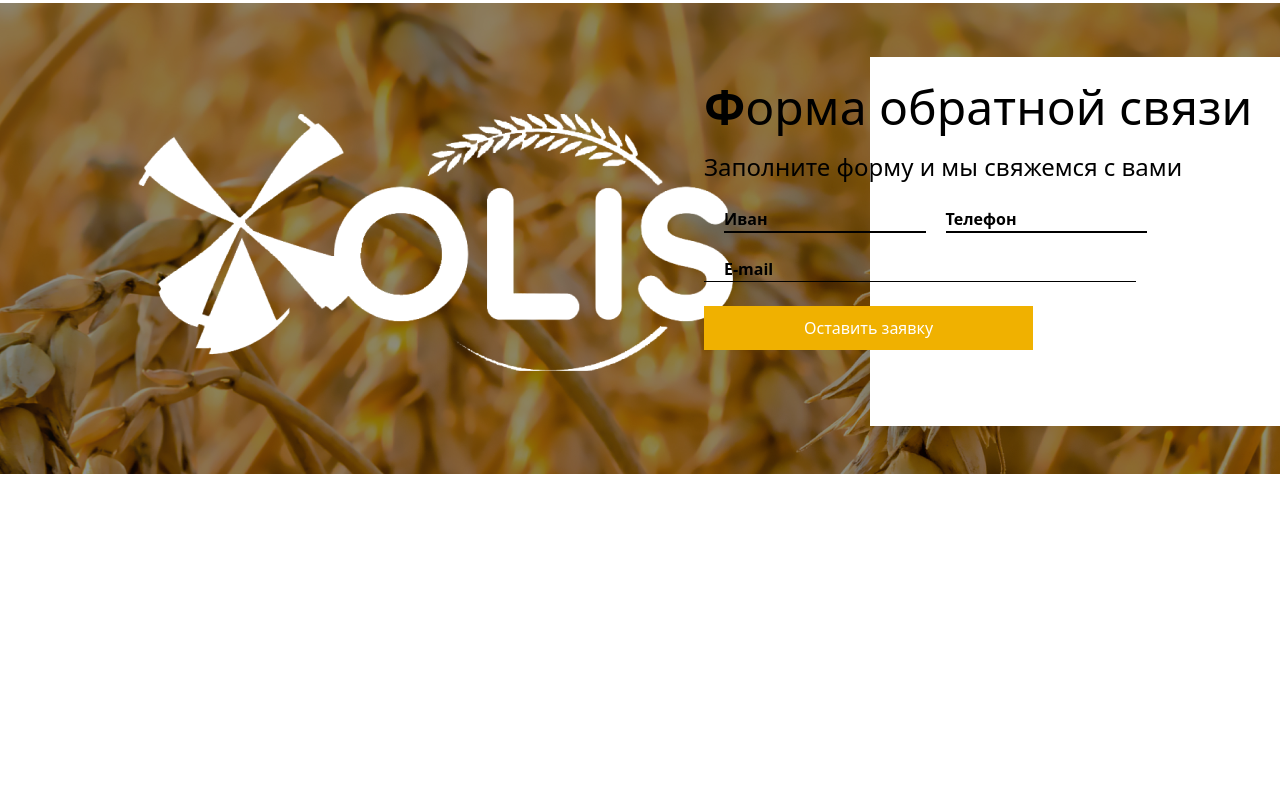
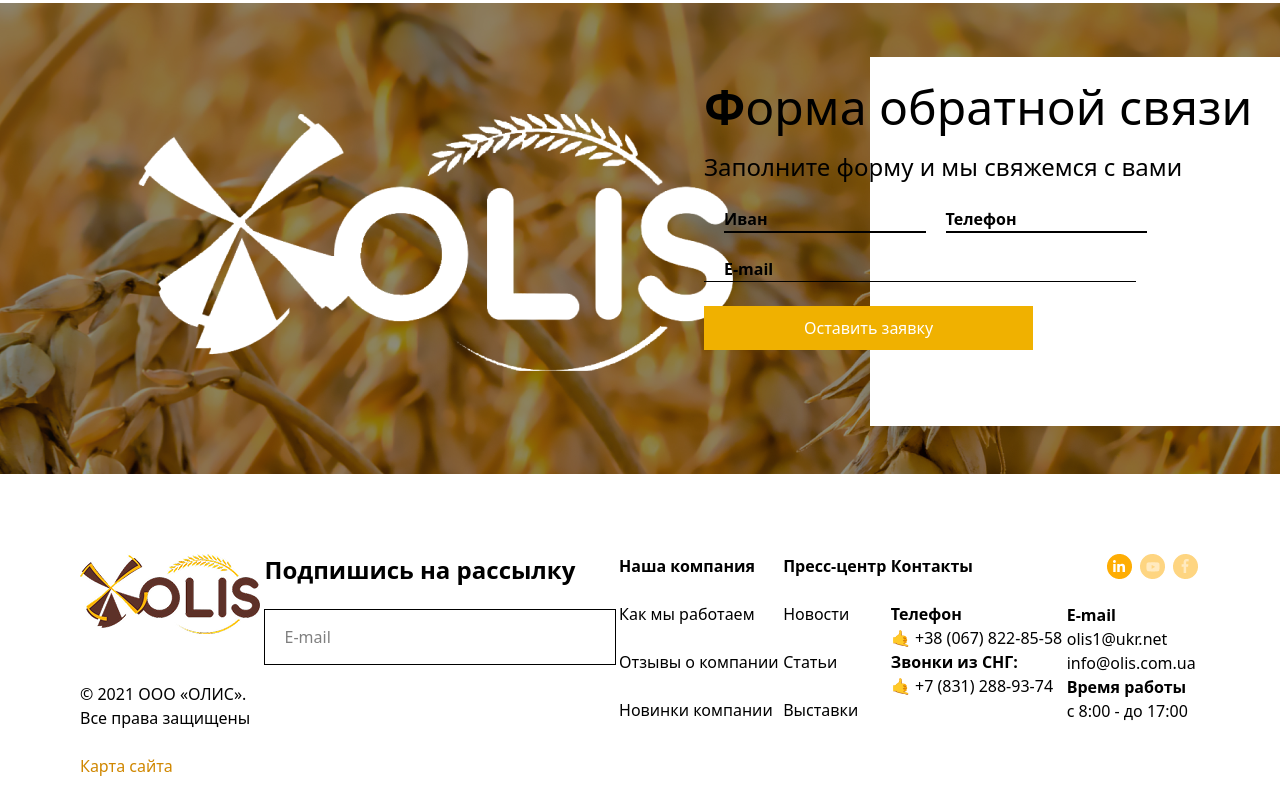
Before and after one commit to assudays7/GIT_COMMAND_ALL, a website: page src/mahdi/mahdi.html in a window 1280 px wide. Shown: the part 3972-4782 px from the top of the page. Before the commit the page ends 4526 px from the top, so only its background shows below. Drawn offline with nearby package versions, Linux system fonts and the light colour scheme; files that its build step writes are made by us from their sources.

Commit message:
section4

```diff
--- a/src/mahdi/mahdi.html
+++ b/src/mahdi/mahdi.html
@@ -140,5 +140,49 @@
         </div>
     </div>
 
+
+    <div class="mb-10 flex-wrap justify-between px-20 md:flex">
+        <div>
+            <img src="./img/Слой 0 2.png" alt=""><br><br>
+            <p>© 2021 ООО «ОЛИС». <br> Все права защищены</p><br>
+            <p class="text-yellow-600">Карта сайта</p>
+        </div><br><br>
+        <div>
+            <b class="text-2xl">Подпишись на рассылку</b><br><br>
+            <input class="outline-1 px-[20px] py-[15px] w-[350px]" type="text" placeholder="E-mail">
+        </div><br><br>
+        <div>
+            <b>Наша компания</b><br><br>
+            <p>Как мы работаем</p><br>
+            <p>Отзывы о компании</p><br>
+            <p>Новинки компании</p><br>
+        </div><br><br>
+        <div>
+            <b>Пресс-центр</b><br><br>
+            <p>Новости</p><br>
+            <p>Статьи</p><br>
+            <p>Выставки</p><br>
+        </div><br><br>
+        <div>
+            <b>Контакты</b><br><br>
+            <b>Телефон</b>
+            <p>🤙 +38 (067) 822-85-58</p>
+            <b>Звонки из СНГ:</b>
+            <p>🤙 +7 (831) 288-93-74</p>
+        </div><br><br>
+        <div>
+            <div class="flex gap-2 ml-10">
+                <img src="./img/Group 59.png" alt="">
+                <img src="./img/Group 60.png" alt="">
+                <img src="./img/Group 61.png" alt="">
+            </div><br>
+            <b>E-mail</b>
+            <p>olis1@ukr.net</p>
+            <p>info@olis.com.ua</p>
+            <b>Время работы</b>
+            <p>с 8:00 - до 17:00</p>
+        </div><br><br>
+    </div>
+
 </body>
 </html>
```
Also changed, not shown: src/mahdi/img/Group 59.png (added), src/mahdi/img/Group 60.png (added), src/mahdi/img/Group 61.png (added), src/mahdi/img/Слой 0 2.png (added).
